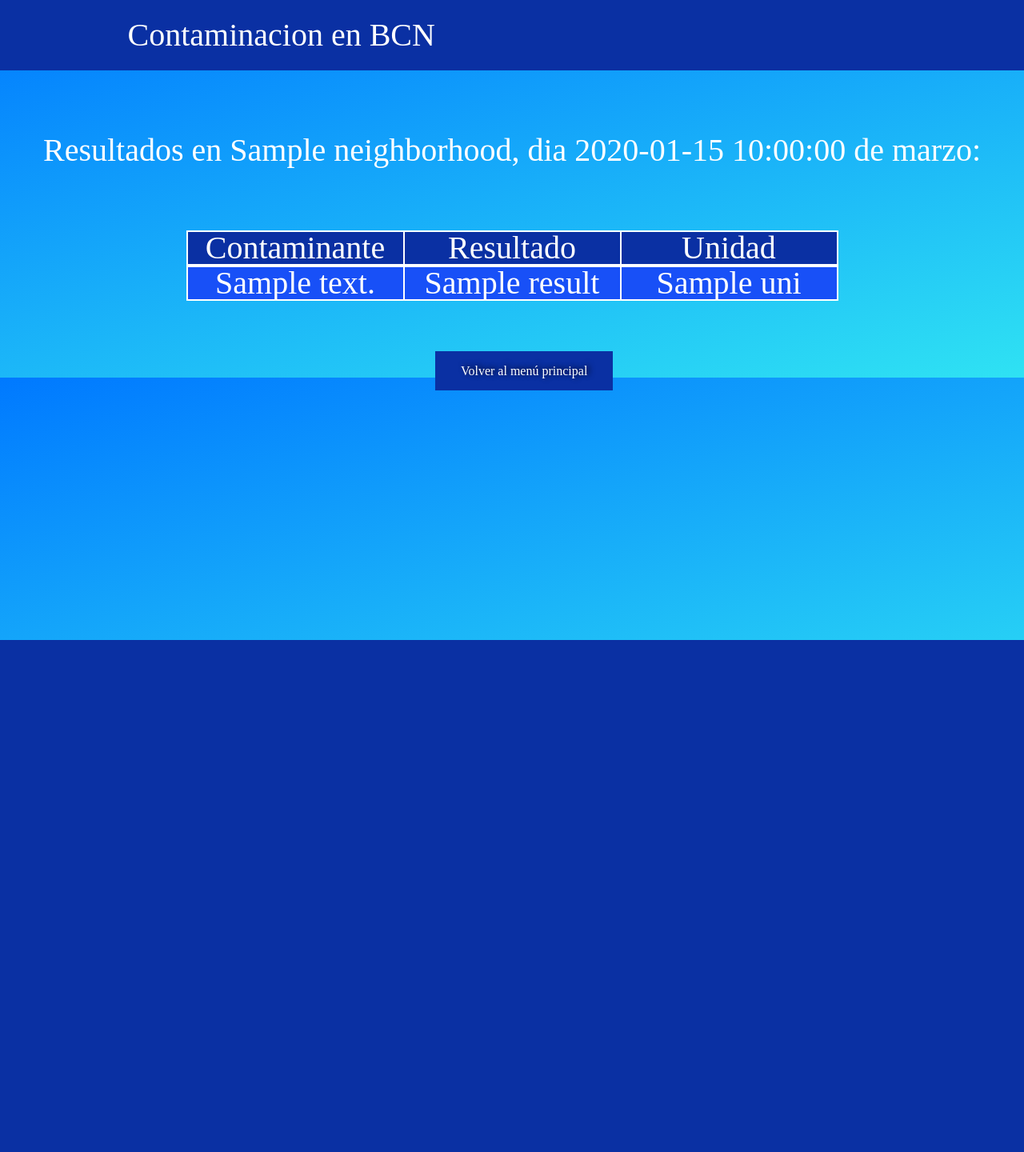
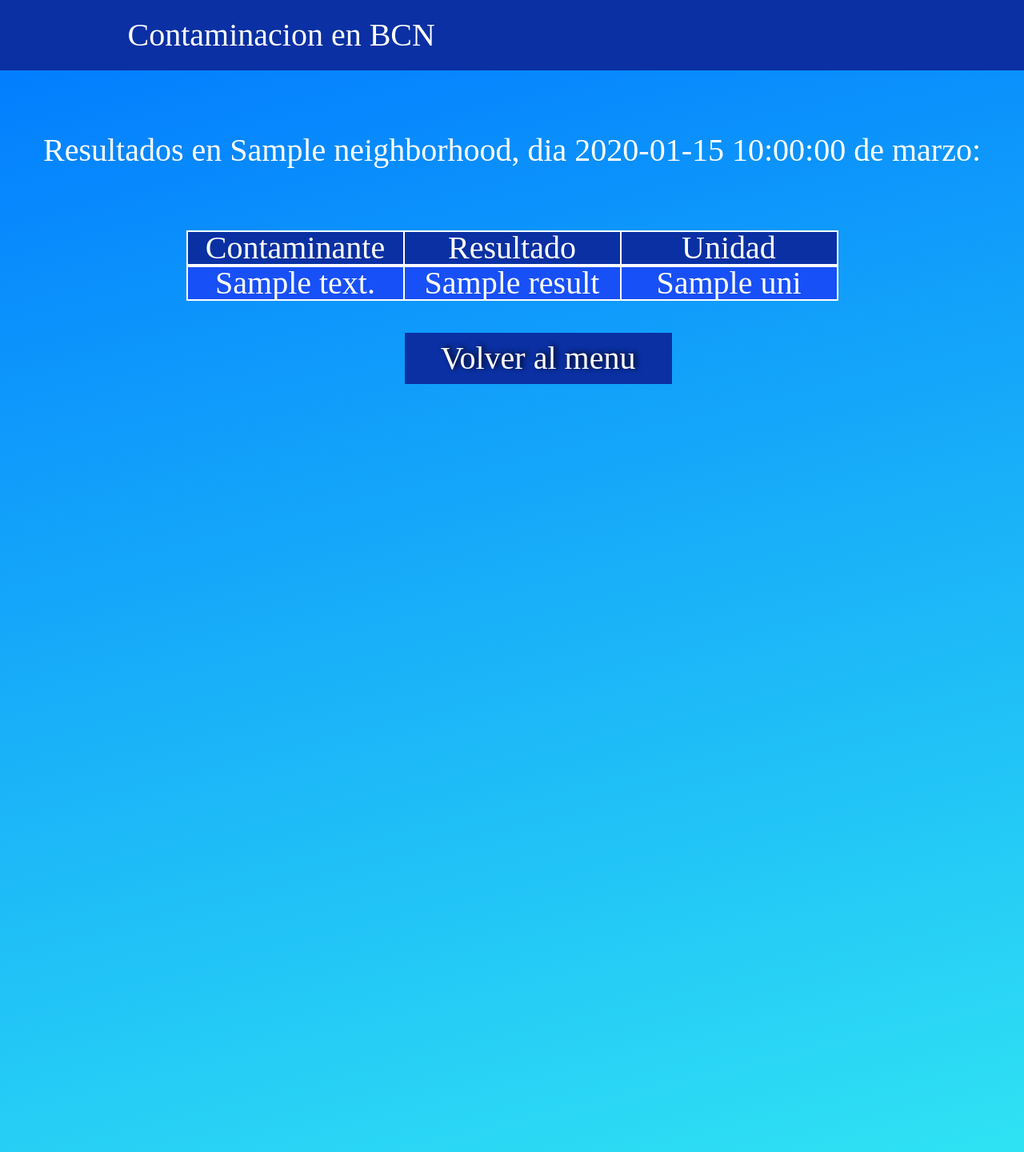
Before and after one commit to KRis20F/Proyecto-Mongo-DB, a Flask app: template templates/result.html in a window 1280 px wide. Shown: the whole page at 80% size. Before the commit the page ends 800 px from the top, so only its background shows below. Run offline with Flask 3, Linux system fonts and the light colour scheme; the template is opened without the code that fills it: most values are stand-ins (such as "Sample title", 1, 10 or a date in 2020).

Commit message:
Terminado

```diff
--- a/static/css/style.css
+++ b/static/css/style.css
@@ -7,6 +7,12 @@
         font-weight: 500;
         font-style: normal;
     }
+}
+
+html{
+    background: linear-gradient(166deg, rgba(0,121,255,1) 0%, rgba(47,226,243,1) 100%);
+    color: #fff;
+    height: 180vh;
 }
 
 img {
@@ -20,14 +26,16 @@ a {text-decoration: inherit;}
     max-width: 1200px;
     margin: 0 auto;
 }
+/*
+.container-contamination{
+    background: linear-gradient(166deg, rgba(0,121,255,1) 0%, rgba(47,226,243,1) 100%);
+}
 
-body {
+.container-result {
     background: rgb(0,121,255);
     background: linear-gradient(166deg, rgba(0,121,255,1) 0%, rgba(47,226,243,1) 100%);
-    background-size: cover;
-    /* height: 100vh; */
     color: #fff;
-}
+} */
 
 .header-BCN {
     background-color: rgb(10, 48, 163);
@@ -105,14 +113,16 @@ body {
 a {
     color: #fff;
     background: rgb(10, 48, 163);
-    padding: 1em 2em;
+    padding: 0.3em 1em;
     font-size: 1em;
     text-shadow: 3px -1px 7px black;
     border-bottom: none;
     cursor: pointer;
     text-align: center;
-    margin-left: 42.5%;
+    margin-left: 39.5%;
+    width: 254px;
 }
+
 
 .table-container {
     display: flex;
--- a/templates/result.html
+++ b/templates/result.html
@@ -35,8 +35,9 @@
                 {% endfor %}
               </tbody>
         </table>
+        <a href="/">Volver al menu</a>
       </div>
-      <a href="{{url_for('index')}}">Volver al menú principal</a>
+
     </div>
 
 </body>
```
